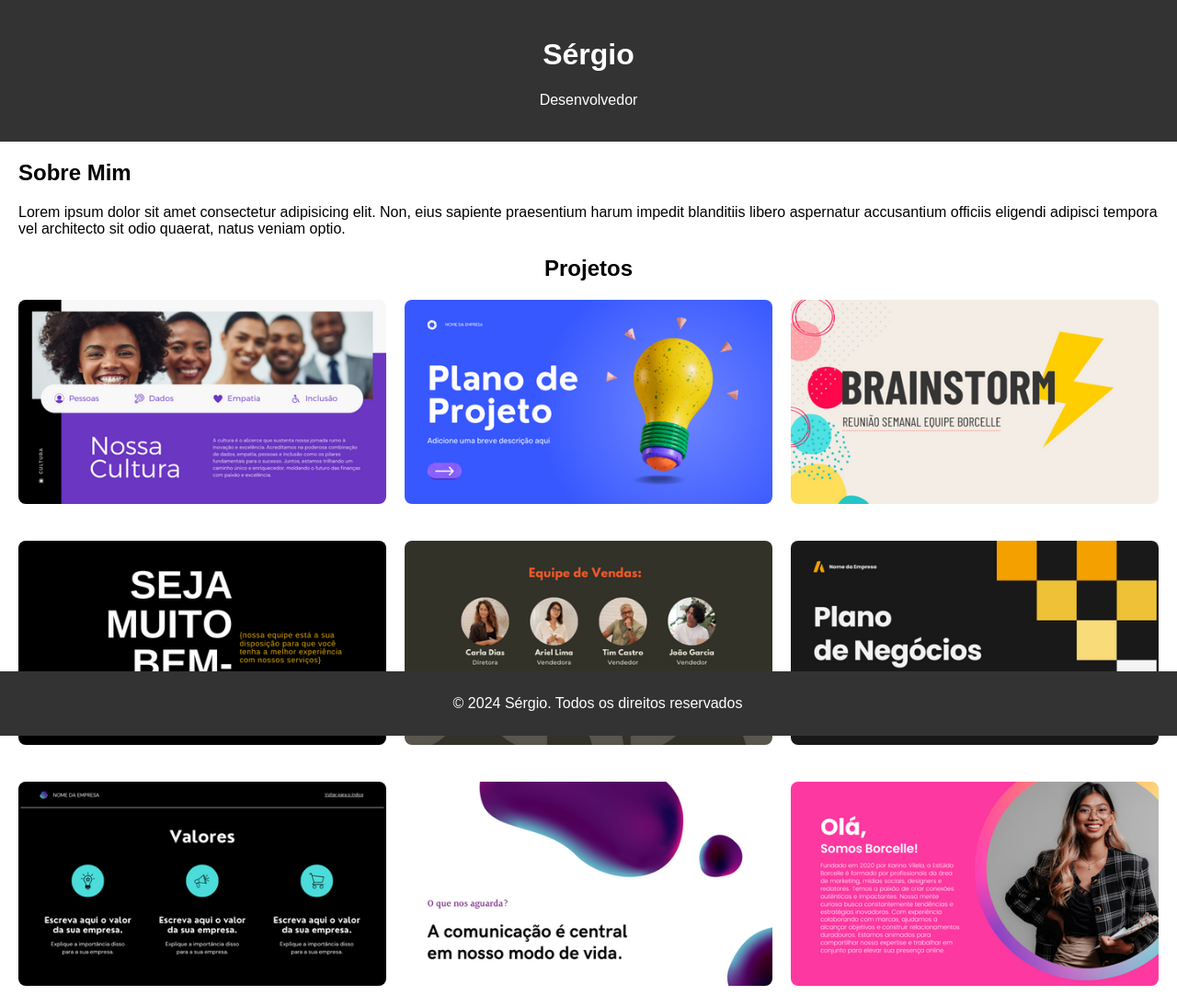
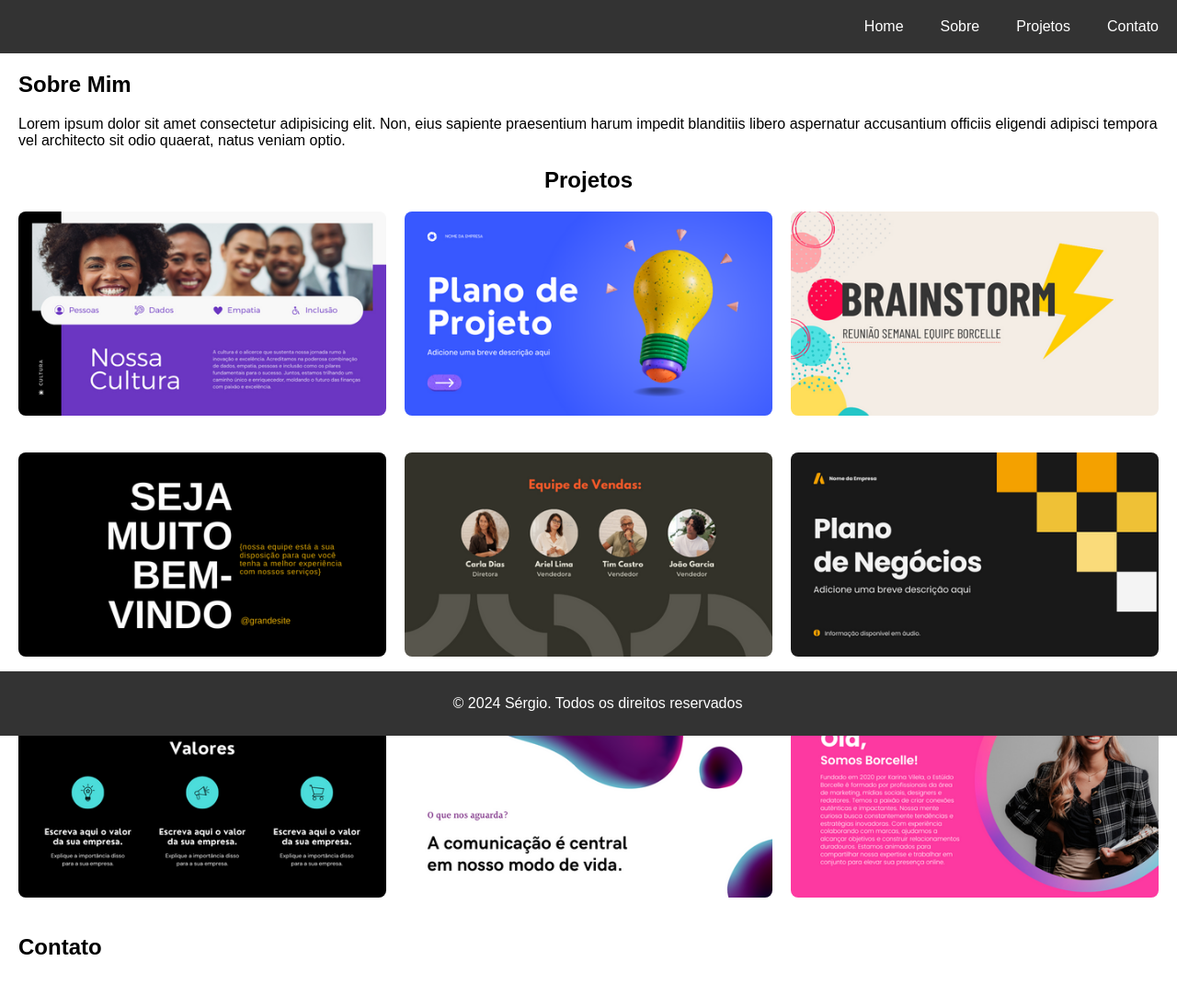
Before and after one commit to sergomes/portfolio-html-css, a plain HTML site: page index.html in a window 1280 px wide. Shown: the top 1095 px of the page at 92% size. After the commit the page ends 1064 px from the top, so only its background shows below. Drawn offline with Linux system fonts and the light colour scheme.

Commit message:
criado menu de navegação

```diff
--- a/index.html
+++ b/index.html
@@ -9,8 +9,16 @@
 </head>
 <body>
   <header>
-    <h1>Sérgio</h1>
-    <p>Desenvolvedor</p>
+    <nav>
+
+      <ul>
+        <li><a href="#home"></a>Home</li>
+        <li><a href="#sobre"></a>Sobre</li>
+        <li><a href="#projetos"></a>Projetos</li>
+        <li><a href="#contato"></a>Contato</li>
+
+      </ul>
+    </nav>
   </header>
   <section id="sobre">
     <h2>Sobre Mim</h2>
--- a/style.css
+++ b/style.css
@@ -11,6 +11,24 @@ header {
   text-align: center;
   padding: 20px;
 }
+
+nav ul {
+  list-style: none;
+  margin: 0;
+  padding: 0;
+  display: flex;
+  justify-content: right;
+}
+
+
+nav a {
+  text-decoration: none;
+  color: #fff;
+  padding: 10px 20px;
+}
+
+
+
 
 section {
   margin: 20px;
```
